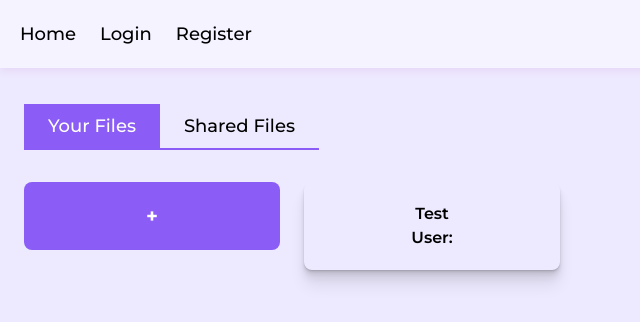
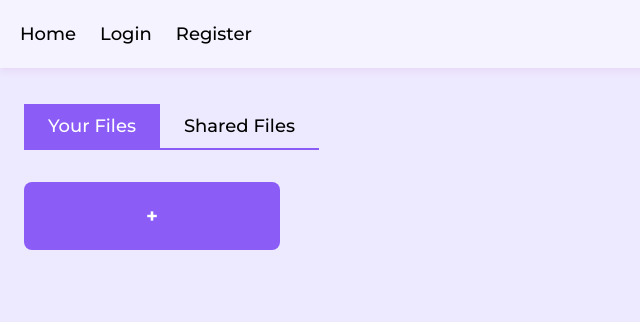
Before and after one commit to krystiano13/docs, a React (Vite) app in the folder client/: page /choose in a window 1280 px wide. Shown: the top 322 px of the page, without its empty margins (0-640 px from the left). Built offline with nearby package versions, Linux system fonts and the light colour scheme.

Commit message:
create conditional rendering for files and shared files

```diff
--- a/client/src/views/Choose.tsx
+++ b/client/src/views/Choose.tsx
@@ -2,8 +2,18 @@ import { useState } from "react";
 import { motion } from "framer-motion";
 import { FileButton } from "../components/FIleButton";
 
+interface File {
+  id: number;
+  title: string;
+  shared: boolean;
+  user?: string;
+}
+
 export function Choose() {
   const [option, setOption] = useState<"your" | "shared">("your");
+  const [files, setFiles] = useState<File[]>([]);
+  const [sharedFiles, setSharedFiles] = useState<File[]>([]);
+
   return (
     <div className="w-full h-full overflow-x-hidden pt-6 p-0 md:p-6 flex flex-col">
       <motion.section
@@ -57,7 +67,23 @@ export function Choose() {
         >
           +
         </motion.button>
-        <FileButton shared={true} user="Admin" id={1} title="Test" />
+        {option == "your"
+          ? files.map((item) => (
+              <FileButton
+                shared={item.shared}
+                user={item.user}
+                id={item.id}
+                title={item.title}
+              />
+            ))
+          : sharedFiles.map((item) => (
+              <FileButton
+                shared={item.shared}
+                user={item.user}
+                id={item.id}
+                title={item.title}
+              />
+            ))}
       </section>
     </div>
   );
```
